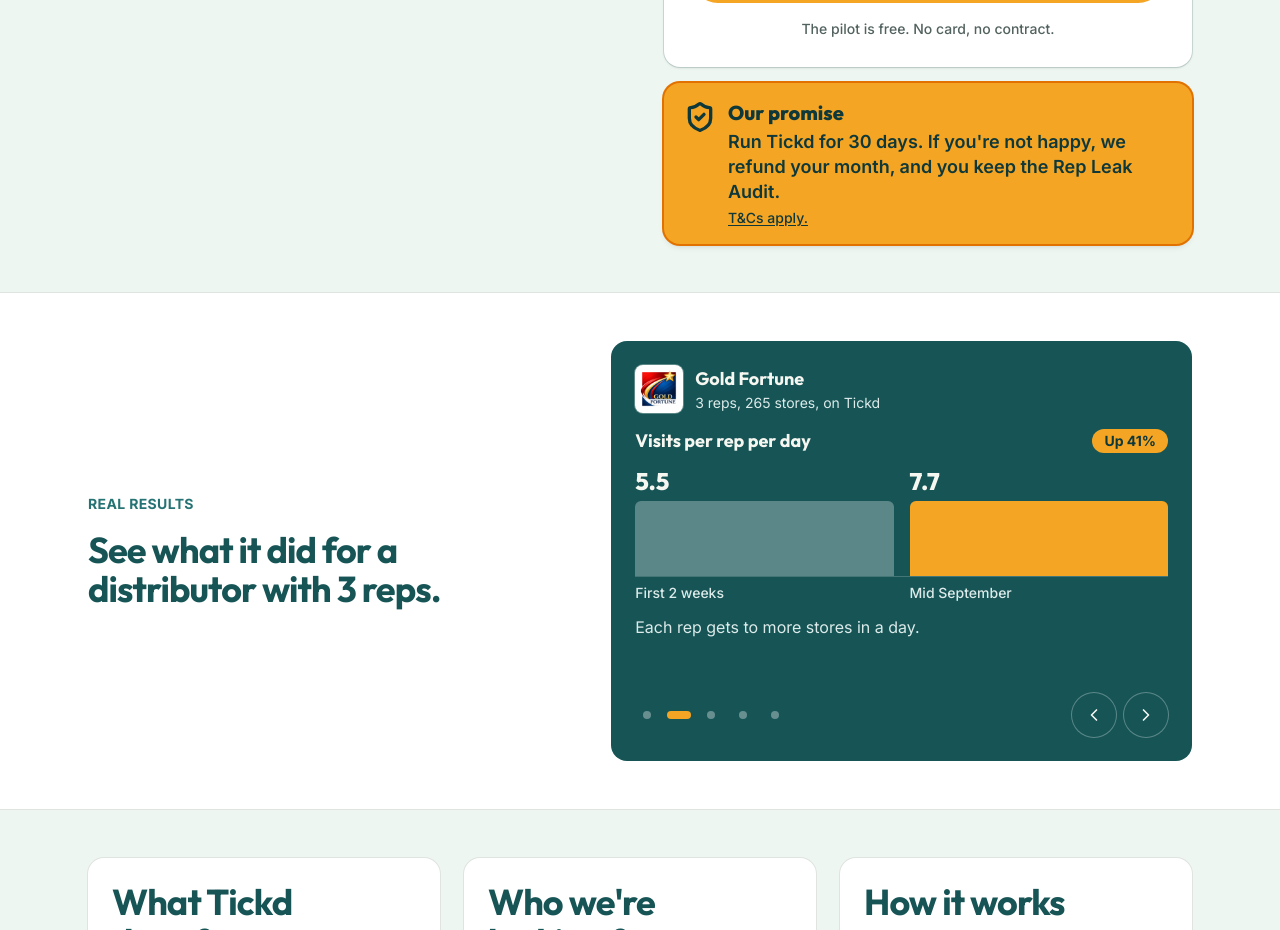
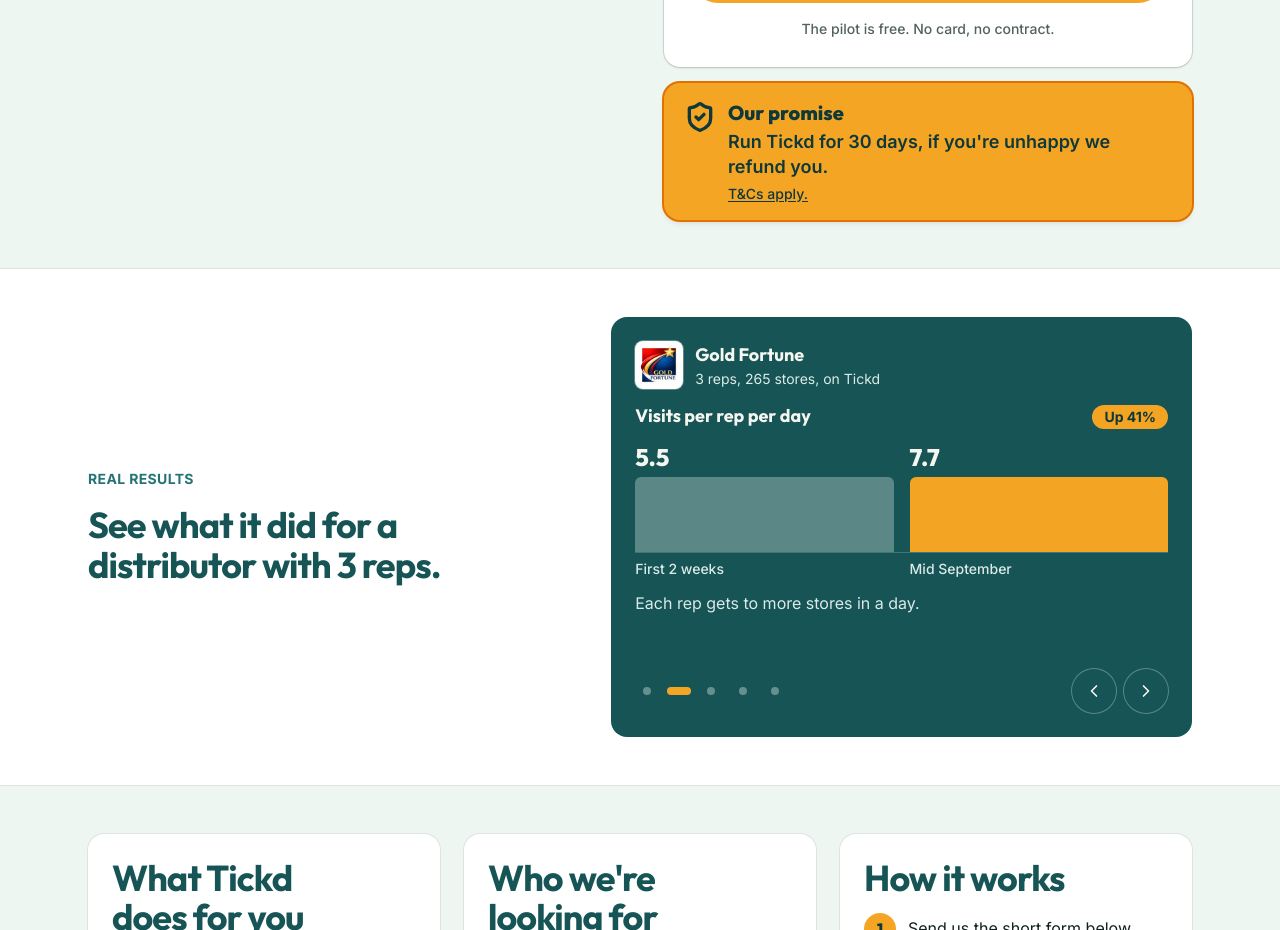
Before and after one commit to conradbrink/Gold-Fortune-Merch-App, a Next.js app in the folder site/: page /founding in a window 1280 px wide. Shown: the part 880-1810 px from the top of the page. Built offline with nearby package versions, Linux system fonts and the light colour scheme; no server answers.

Commit message:
Our promise, in the owner's exact words: 'Run Tickd for 30 days, if you're unhappy we refund you.'
Co-Authored-By: Claude Opus 5.5 <noreply@anthropic.com>

```diff
--- a/site/components/founding-package.tsx
+++ b/site/components/founding-package.tsx
@@ -65,8 +65,7 @@ export function FoundingGuarantee() {
       <div className="grid gap-1">
         <p className="font-display text-xl font-extrabold leading-snug">Our promise</p>
         <p className="text-lg font-semibold leading-snug">
-          Run {site.name} for {founding.guaranteeDays} days. If you&apos;re not happy, we refund your month, and you keep the Rep Leak
-          Audit.
+          Run {site.name} for {founding.guaranteeDays} days, if you&apos;re unhappy we refund you.
         </p>
         <Link href="/terms#guarantee" className="w-fit text-sm font-medium underline underline-offset-2">
           T&amp;Cs apply.
```
